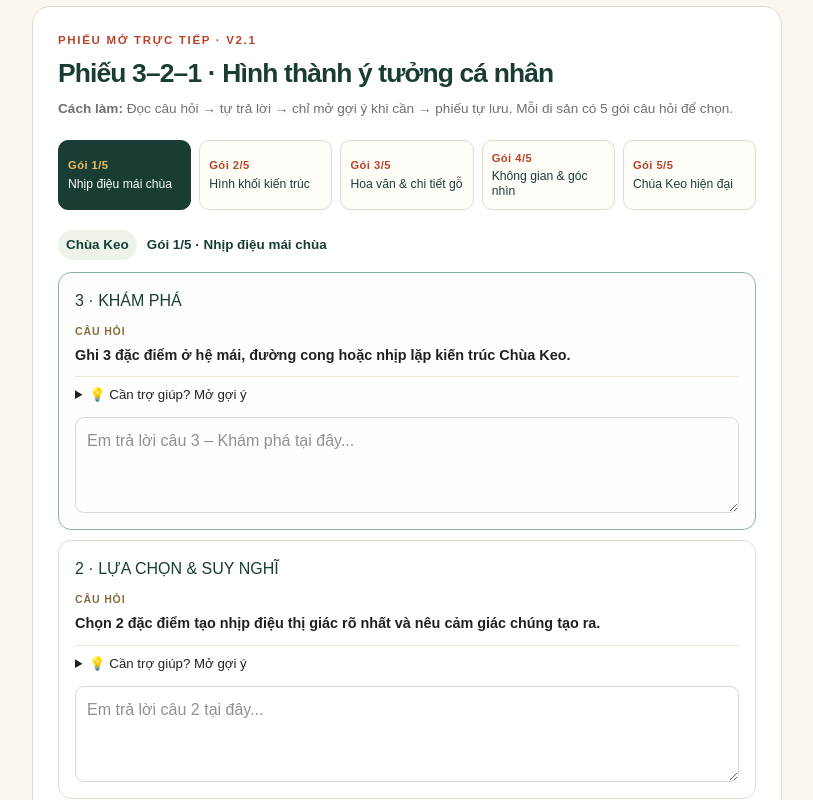
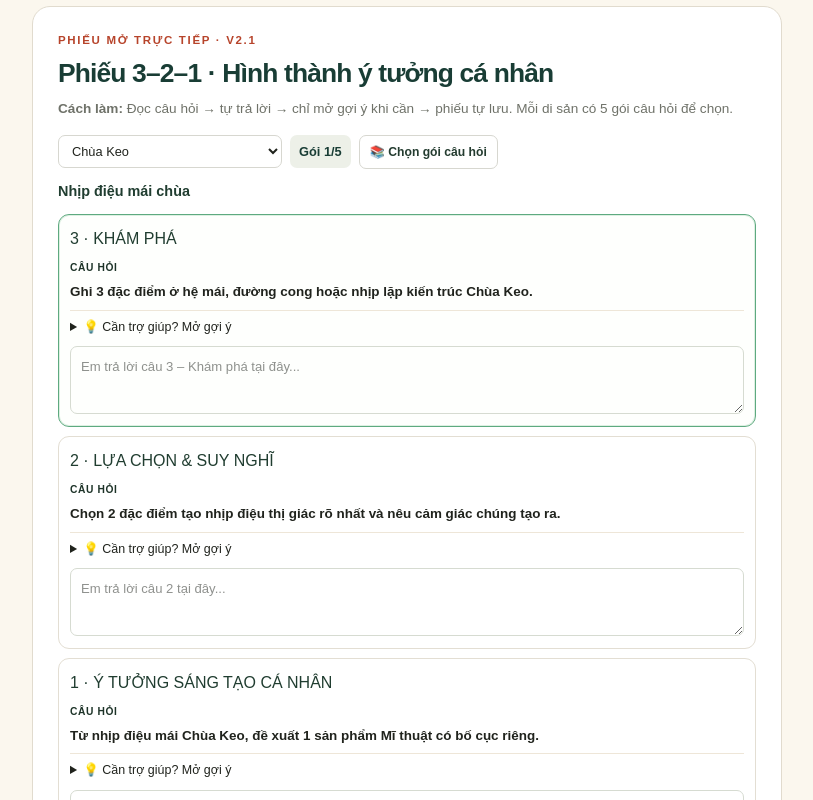
Before and after one commit to tungnd161/smart-art-heritage, a Next.js app: page /di-san/chua-keo in a window 1280 px wide. Shown: the part 5480-6280 px from the top of the page, without its empty margins (18-831 px from the left). Built offline with nearby package versions, Linux system fonts and the light colour scheme.

Commit message:
Match Step 4 controls to V2.1 reference

```diff
--- a/app/di-san/[slug]/reflection-321.tsx
+++ b/app/di-san/[slug]/reflection-321.tsx
@@ -7,6 +7,13 @@ import { reflectionBank } from "@/lib/reflection-321-bank";
 type Props = { heritageSlug: string; heritageName: string };
 type Answers = { three: string; two: string; one: string };
 const emptyAnswers: Answers = { three: "", two: "", one: "" };
+const heritageOptions = [
+  { slug: "pho-hien", label: "Phố Hiến" },
+  { slug: "chua-keo", label: "Chùa Keo" },
+  { slug: "den-tran", label: "Đền Trần Hưng Hà" },
+  { slug: "le-quy-don", label: "Khu lưu niệm Lê Quý Đôn" },
+  { slug: "dong-xam", label: "Làng nghề chạm bạc Đồng Xâm" },
+];
 
 export default function Reflection321({ heritageSlug, heritageName }: Props) {
   const packs = reflectionBank[heritageSlug] || [];
@@ -48,17 +55,21 @@ export default function Reflection321({ heritageSlug, heritageName }: Props) {
     <div className="panel reflection-card">
       <div className="kicker">Phiếu mở trực tiếp · V2.1</div><h2 id="reflection-title">Phiếu 3–2–1 · Hình thành ý tưởng cá nhân</h2>
       <p className="small"><b>Cách làm:</b> Đọc câu hỏi → tự trả lời → chỉ mở gợi ý khi cần → phiếu tự lưu. Mỗi di sản có 5 gói câu hỏi để chọn.</p>
-      <div className="reflection-pack-nav" role="group" aria-label="Chọn gói câu hỏi">
-        {packs.map((item, index) => <button type="button" key={item.title} onClick={() => setPackIndex(index)} className={index === packIndex ? "selected" : ""}><b>Gói {index + 1}/5</b><span>{item.title}</span></button>)}
+      <div className="reflection-controls">
+        <select aria-label="Chọn dự án di sản" value={heritageSlug} onChange={(event) => { window.location.href = `/di-san/${event.target.value}`; }}>
+          {heritageOptions.map((item) => <option key={item.slug} value={item.slug}>{item.label}</option>)}
+        </select>
+        <b>Gói {packIndex + 1}/5</b>
+        <button type="button" onClick={() => document.getElementById("reflection-question-bank")?.scrollIntoView({ behavior: "smooth" })}>📚 Chọn gói câu hỏi</button>
       </div>
-      <div className="reflection-topic"><span>{heritageName}</span><b>Gói {packIndex + 1}/5 · {pack.title}</b></div>
+      <div className="reflection-topic"><b>{pack.title}</b></div>
       <Question number="3" title="KHÁM PHÁ" prompt={pack.prompts[0]} hint={pack.hints[0]} value={answers.three} onChange={(value) => update("three", value)} placeholder="Em trả lời câu 3 – Khám phá tại đây..." />
       <Question number="2" title="LỰA CHỌN & SUY NGHĨ" prompt={pack.prompts[1]} hint={pack.hints[1]} value={answers.two} onChange={(value) => update("two", value)} placeholder="Em trả lời câu 2 tại đây..." />
       <Question number="1" title="Ý TƯỞNG SÁNG TẠO CÁ NHÂN" prompt={pack.prompts[2]} hint={pack.hints[2]} value={answers.one} onChange={(value) => update("one", value)} placeholder="Em viết ý tưởng sản phẩm cá nhân tại đây..." />
       <div className={completed === 3 ? "completion-status complete" : "completion-status"}><b>Tiến độ gói hiện tại: {completed}/3 câu đã có nội dung.</b><br/>{completed === 3 ? "Em đã có căn cứ quan sát và ý tưởng cá nhân để chuyển sang AI 5A." : "Mỗi câu cần ít nhất 8 ký tự. Em có thể lưu và quay lại bất cứ lúc nào."}</div>
       <div className="reflection-actions"><button className="button" type="button" onClick={save}>💾 Lưu & ghi nhớ phiếu</button>{completed === 3 ? <Link className="button ghost" href={`/ai-assistant?heritage=${heritageSlug}`}>Tiếp tục → AI 5A</Link> : <button className="button ghost" type="button" onClick={save}>Lưu để tiếp tục sau</button>}<span aria-live="polite">{notice}</span></div>
     </div>
-    <details className="reflection-bank"><summary><span>📚 Kho ngân hàng câu hỏi 3–2–1</span><small>5 gói · 15 câu hỏi cho {heritageName}</small></summary><div>{packs.map((item, index) => <article key={item.title}><button type="button" onClick={() => setPackIndex(index)}>Dùng gói {index + 1}/5 · {item.title} →</button><ol><li>{item.prompts[0]}</li><li>{item.prompts[1]}</li><li>{item.prompts[2]}</li></ol></article>)}</div></details>
+    <details id="reflection-question-bank" className="reflection-bank"><summary><span>📚 Kho ngân hàng câu hỏi 3–2–1</span><small>5 gói · 15 câu hỏi cho {heritageName}</small></summary><div>{packs.map((item, index) => <article key={item.title}><button type="button" onClick={() => { setPackIndex(index); document.getElementById("reflection-title")?.scrollIntoView({ behavior: "smooth", block: "start" }); }}>Dùng gói {index + 1}/5 · {item.title} →</button><ol><li>{item.prompts[0]}</li><li>{item.prompts[1]}</li><li>{item.prompts[2]}</li></ol></article>)}</div></details>
   </section>;
 }
 
```
Also changed, not shown: app/globals.css.
